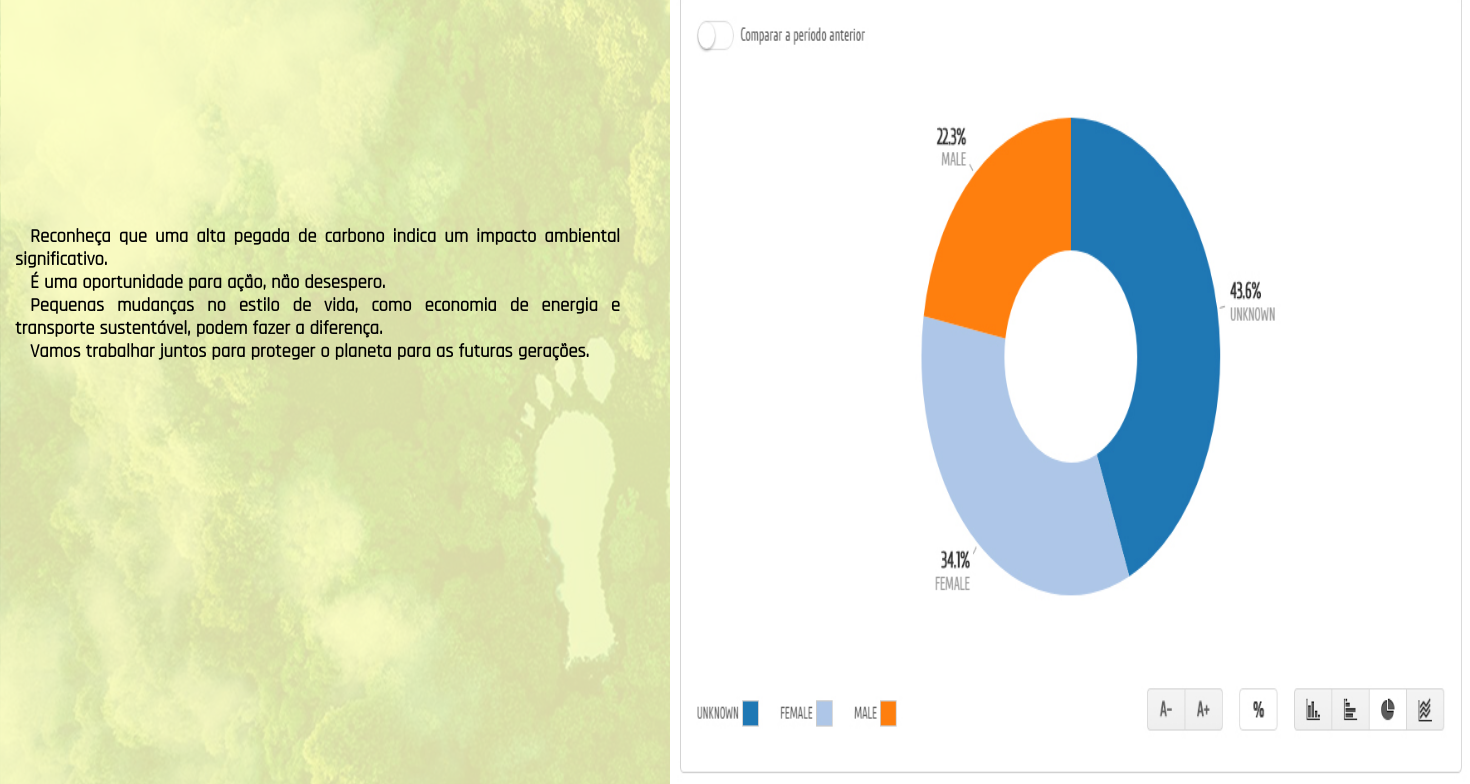
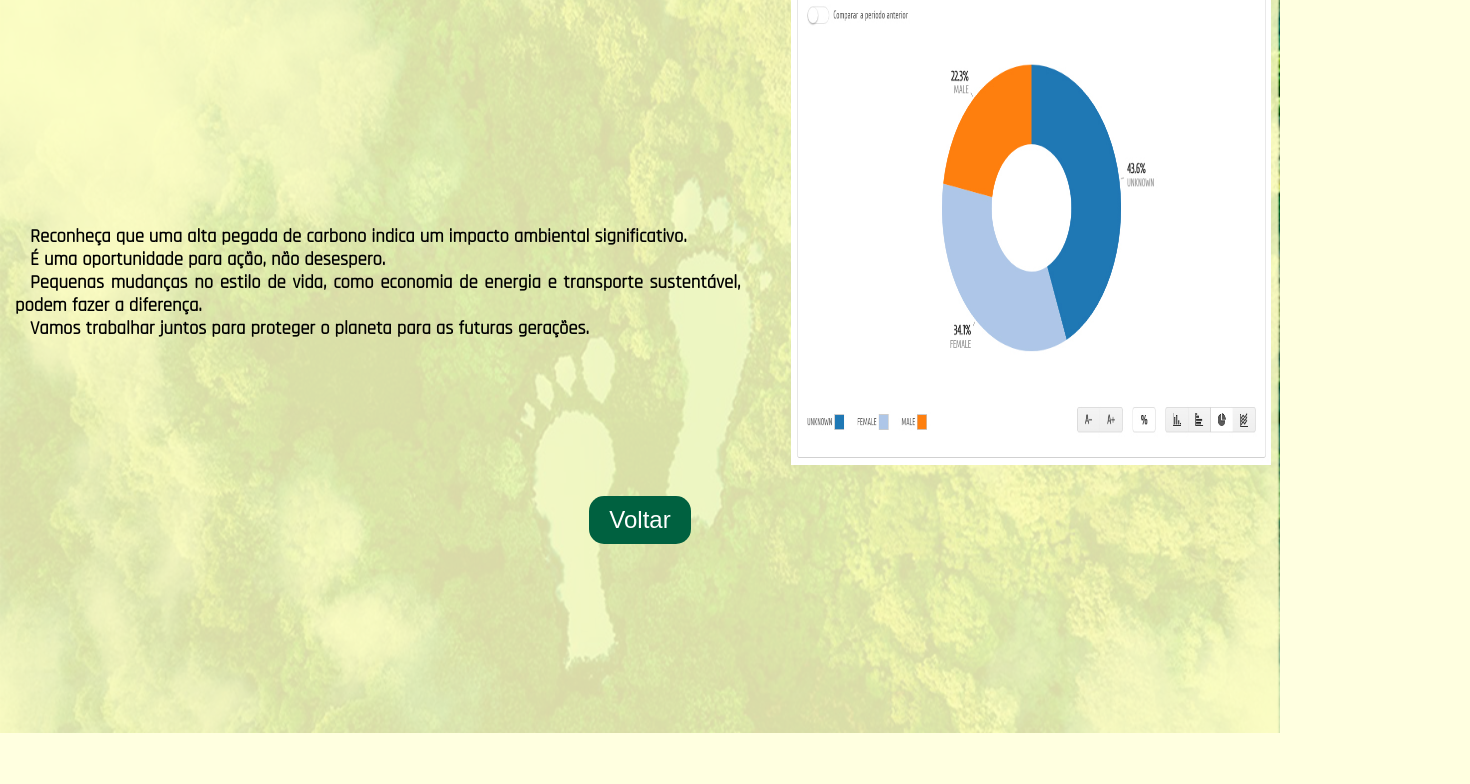
Before and after one commit to ArnaldSouza/AC2-WEB, a plain HTML site: page dashboard.html in a window 1280 px wide. Shown: the part 67-851 px from the top of the page, 1470 px wide, since content can reach past the window. After the commit the page ends 800 px from the top, so only its background shows below. Drawn offline with Linux system fonts and the light colour scheme; a web font is replaced by a local one.

Commit message:
Update dashboard.html

```diff
--- a/dashboard.html
+++ b/dashboard.html
@@ -28,7 +28,7 @@
 
     <div class="graphic">
       <h3>
-        <img src="./src/img/graphic.jpg" alt="graphic" width="800" height="800">
+        <img src="./src/img/graphic.jpg" alt="graphic" width="480" height="480">
       </h3>
     </div>
 
```
